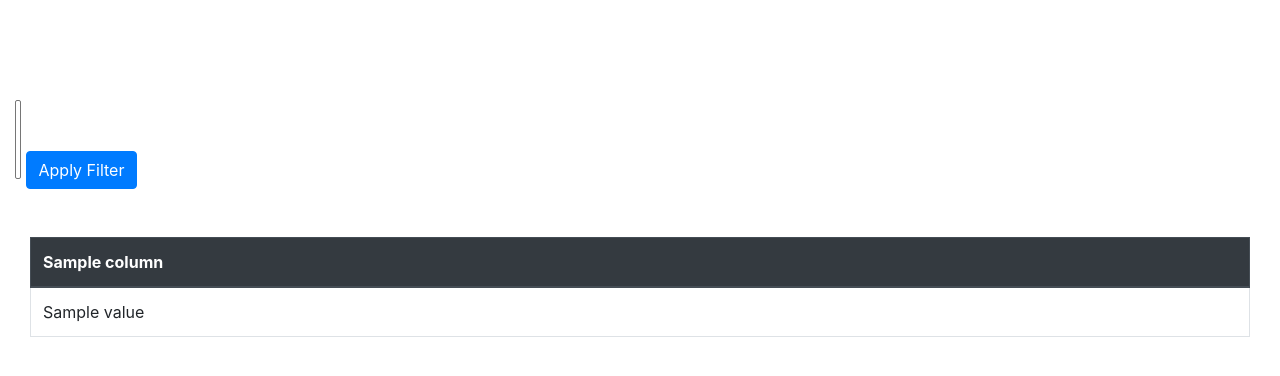
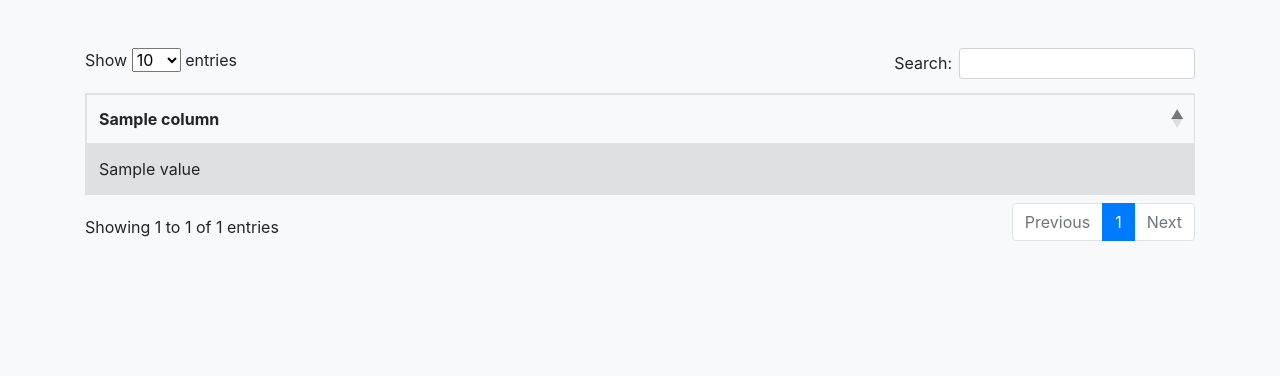
Before and after one commit to ismailengin/envanter-app, a Flask app: template templates/index.html in a window 1280 px wide. Shown: the top 376 px of the page. Run offline with Flask 3, Linux system fonts and the light colour scheme; the template is opened without the code that fills it: most values are stand-ins (such as "Sample title", 1, 10 or a date in 2020); some libraries are stand-ins or nearby versions.

Commit message:
Use datatable instead of normal html table. It provides useful features with ease like pagination, data searching etc. Also with datatable i dont need to do serverside stuff for data fetching (at least for my data since it's not that big)

```diff
--- a/main.py
+++ b/main.py
@@ -55,13 +55,13 @@ def get_all_columns(table_name):
 
     return columns
 
-def get_data(page,selected_columns):
+def get_data():
 
     connection=get_db_connection()
     cursor = connection.cursor()
 
     # Calculate the offset based on the current page
-    offset = (page - 1) * entries_per_page
+    # offset = (page - 1) * entries_per_page
 
     # Execute a query to get the total number of rows
     count_query = 'SELECT COUNT(*) FROM AppOrtamTable'
@@ -76,11 +76,12 @@ def get_data(page,selected_columns):
     # Only select the specified columns
     # query = f'SELECT {", ".join(selected_columns)} FROM AppOrtamTable ORDER BY id OFFSET {offset} ROWS FETCH NEXT {entries_per_page} ROWS ONLY'
     # query = f'SELECT {", ".join(selected_columns)} FROM AppOrtamTable ORDER BY id OFFSET {offset} ROWS FETCH FIRST {entries_per_page} ROWS ONLY'
-    query = f'SELECT {", ".join(selected_columns)} FROM AppOrtamTable ORDER BY id OFFSET {offset} ROWS FETCH NEXT {entries_per_page} ROWS ONLY'
+    # query = f'SELECT {", ".join(selected_columns)} FROM AppOrtamTable ORDER BY id OFFSET {offset} ROWS FETCH NEXT {entries_per_page} ROWS ONLY'
+    query = f'SELECT * from AppOrtamTable'
 
     cursor.execute(query)
 
-    num_pages = (total_rows // entries_per_page) + (1 if total_rows % entries_per_page > 0 else 0)
+    # num_pages = (total_rows // entries_per_page) + (1 if total_rows % entries_per_page > 0 else 0)
 
     # Fetch column names
     columns = [column[0] for column in cursor.description]
@@ -91,7 +92,7 @@ def get_data(page,selected_columns):
     # Close the connection
     connection.close()
 
-    return columns, data, num_pages
+    return columns, data
 
 @app.route('/')
 def index():
@@ -108,11 +109,11 @@ def index():
     if not selected_columns:
         selected_columns = ['*']
 
-    columns, data, num_pages = get_data(page, selected_columns)
+    columns, data = get_data()
 
     all_columns=get_all_columns("AppOrtamTable")
     if 'username' in session:
-        return render_template('index.html',username=session['username'], all_columns=all_columns, columns=columns, data=data, page=page, num_pages=num_pages, selected_columns=selected_columns)
+        return render_template('index.html',username=session['username'], all_columns=all_columns, columns=columns, data=data, selected_columns=selected_columns)
     else:
         return redirect(url_for('login'))
 
--- a/templates/index.html
+++ b/templates/index.html
@@ -3,68 +3,23 @@
 <head>
     <meta charset="UTF-8">
     <meta name="viewport" content="width=device-width, initial-scale=1.0">
+    <title>Your Flask App</title>
+
+    <!-- Bootstrap CSS -->
     <link rel="stylesheet" href="https://stackpath.bootstrapcdn.com/bootstrap/4.5.2/css/bootstrap.min.css">
-    <link rel="stylesheet" href="https://cdn.jsdelivr.net/gh/bbbootstrap/libraries@main/choices.min.css">
-    <script src="https://cdn.jsdelivr.net/gh/bbbootstrap/libraries@main/choices.min.js"></script>
 
+    <!-- DataTables CSS -->
+    <link rel="stylesheet" href="https://cdn.datatables.net/1.11.5/css/dataTables.bootstrap4.min.css">
 
-    <title>Your Title</title>
+</head>
+<body class="bg-light">
 
-    <script src="http://ajax.googleapis.com/ajax/libs/jquery/1.7.1/jquery.min.js" type="text/javascript"></script>
-
-    <script>
-
-    $(document).ready(function(){
-
-        var multipleCancelButton = new Choices('#choices-multiple-remove-button', {
-           removeItemButton: true,
-           maxItemCount:0,
-           searchResultLimit:5,
-           renderChoiceLimit:0
-         });
-
-
-    });</script>
-
-    <style>.mt-100{margin-top: 100px}
-
-    body
-    {
-        /* background: #00B4DB; */
-        /* background: -webkit-linear-gradient(to right, #0083B0, #00B4DB); */
-        /* background: linear-gradient(to right, #0083B0, #00B4DB); */
-        /* color: #514B64; */
-        /* min-height: 100vh */
-    }
-    </style>
-</head>
-
-<body>
-
-
-<div class="container-fluid mx-auto">
-    <form method="GET" action="/">
-        <div class="row d-flex  mt-100">
-            <div class="col-md-6">
-                <select name="selected_columns" id="choices-multiple-remove-button" placeholder="Select upto 5 tags" multiple>
-
-                    {% for column in all_columns%}
-                    <option value="{{column}}" id="{{column}}"></option>
-                    <label class="form-check-label" for="{{ column }}">
-                        {{ column }}
-                    </label>
-                    {% endfor %}
-                </select>
-                <button type="submit" class="btn btn-primary">Apply Filter</button>
-            </div>
-        </div>
-    </form>
-        <div class="container-fluid mt-5">
-            <table class="table table-bordered">
-                <thead class="thead-dark">
+<div class="container mt-5">
+    <table id="example" class="table table-striped table-bordered">
+        <thead>
             <tr>
                 {% for column in columns %}
-                            <th scope="col">{{ column }}</th>
+                    <th>{{ column }}</th>
                 {% endfor %}
             </tr>
         </thead>
@@ -80,22 +35,31 @@
     </table>
 </div>
 
-        <!-- Add this at the bottom of your table in index.html -->
-        <div class="container-fluid mx-auto">
-            <nav aria-label="Page navigation example">
-                <ul class="pagination">
-                    {% for i in range(1, num_pages + 1) %}
-                        <li class="page-item {% if i == page %}active{% endif %}">
-                            <a class="page-link" href="?page={{ i }}">{{ i }}</a>
-                        </li>
-                    {% endfor %}
-                </ul>
-            </nav>
-        </div>
-</div>
-
+<!-- Bootstrap JS and Popper.js -->
 <script src="https://code.jquery.com/jquery-3.5.1.slim.min.js"></script>
 <script src="https://cdn.jsdelivr.net/npm/@popperjs/core@2.9.3/dist/umd/popper.min.js"></script>
 <script src="https://stackpath.bootstrapcdn.com/bootstrap/4.5.2/js/bootstrap.min.js"></script>
+
+<!-- DataTables JS -->
+<script src="https://cdn.datatables.net/1.11.5/js/jquery.dataTables.min.js"></script>
+<script src="https://cdn.datatables.net/1.11.5/js/dataTables.bootstrap4.min.js"></script>
+
+<script>
+  const table = new DataTable('#example', {
+    });
+
+    document.querySelectorAll('a.toggle-vis').forEach((el) => {
+        el.addEventListener('click', function (e) {
+            e.preventDefault();
+
+            let columnIdx = e.target.getAttribute('data-column');
+            let column = table.column(columnIdx);
+
+            // Toggle the visibility
+            column.visible(!column.visible());
+        });
+});
+</script>
+
 </body>
 </html>
```
Lines whose indentation alone changed are shown as unchanged.
